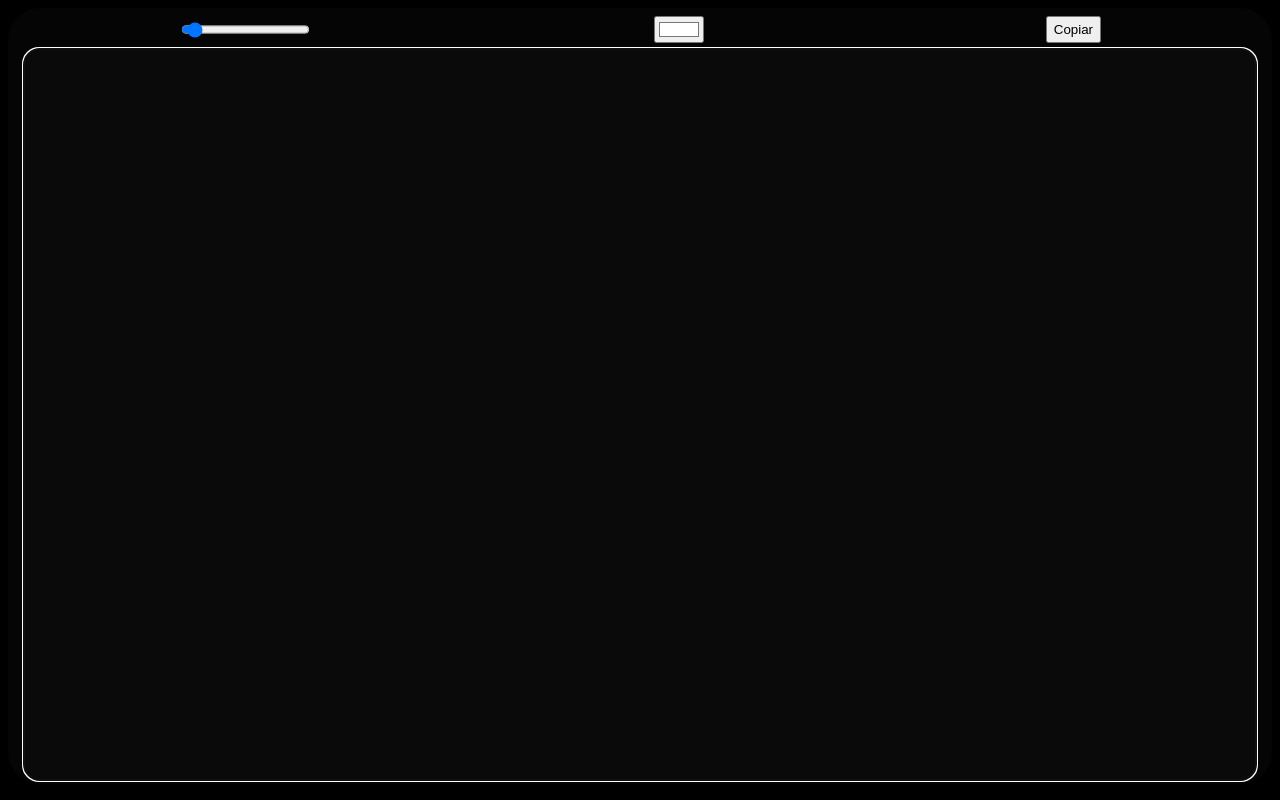
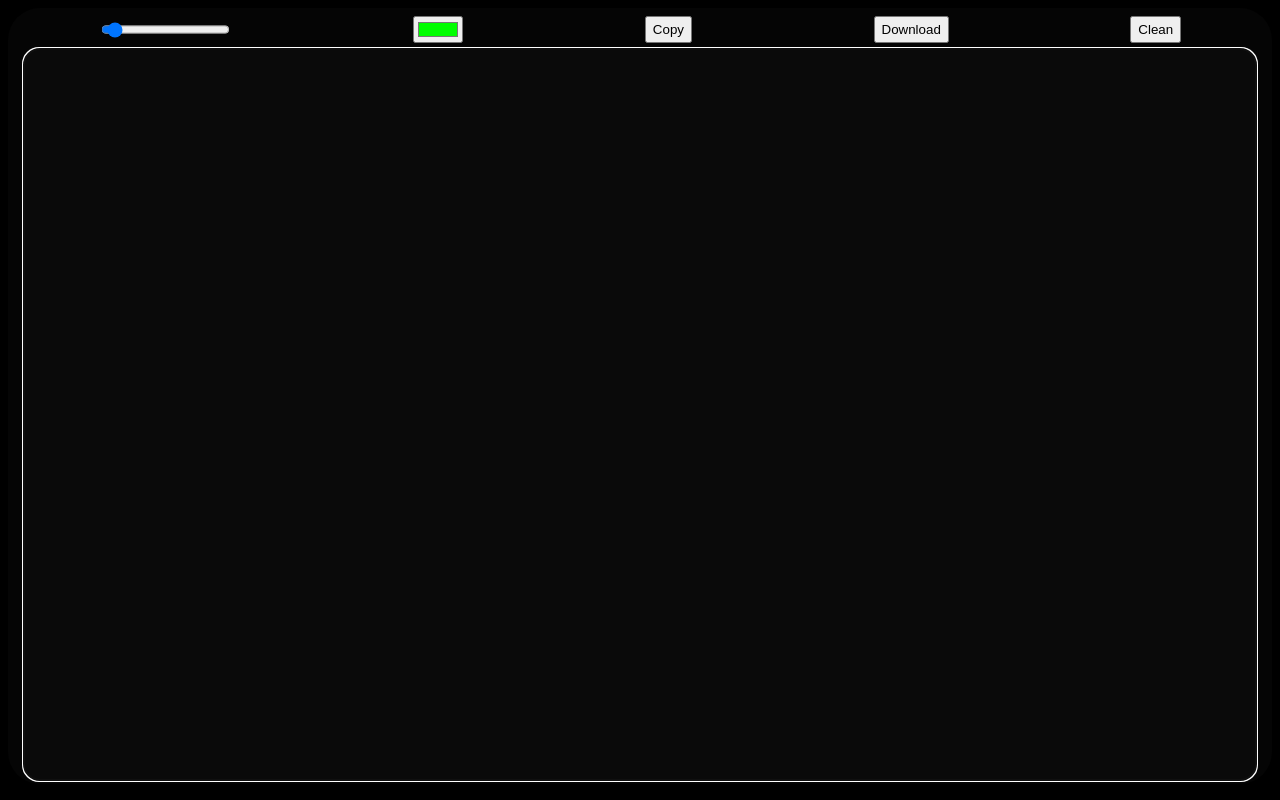
Before and after one commit to GiampieroFC/Gboard, a React (Vite) app: page / in a window 1280 px wide. Built offline with nearby package versions, Linux system fonts and the light colour scheme.

Commit message:
added scroll to change size and button to clean text

```diff
--- a/src/components/containers/EditorContainer.jsx
+++ b/src/components/containers/EditorContainer.jsx
@@ -8,7 +8,7 @@ import { useEffect } from "react"
 
 function EditorContainer() {
 
-    const [color, setColor] = useState("#ffffff")
+    const [color, setColor] = useState("#00ff00")
     const [size, setSize] = useState("18")
 
     function handlerColor(color) {
@@ -17,8 +17,10 @@ function EditorContainer() {
         document.getElementsByTagName('textarea')[0].style.color = color
     }
     function handlerSize(size) {
+
         setSize(size)
         document.getElementsByTagName('textarea')[0].style.fontSize = `${size}px`
+
     }
 
     useEffect(() => {
@@ -28,7 +30,9 @@ function EditorContainer() {
 
     function copy() {
         navigator.clipboard.writeText(document.querySelector('textarea').value)
+    }
 
+    function download(params) {
         const textToWrite = document.querySelector('textarea').value;
         const textFileAsBlob = new Blob([textToWrite], { type: 'text/plain' });
         const fileNameToSaveAs = "apuntes-clase-espanol.txt";
@@ -44,13 +48,39 @@ function EditorContainer() {
         downloadLink.click();
     }
 
+    function clean() {
+        document.querySelector('textarea').value = ''
+    }
+
+    function handlerWheel(e) {
+
+        if (e.deltaY < 0) {
+            let size = parseInt(e.target.value) + 4
+            console.log(size)
+            handlerSize(size)
+        }
+        if (e.deltaY > 0) {
+            let size = parseInt(e.target.value) - 4
+            console.log(size)
+            handlerSize(size)
+        }
+    }
+
 
     return (
         <>
             <div className="controls">
-                <input type="range" min="8" max="200" step="1" value={size} onChange={e => handlerSize(e.target.value)} />
+                <input type="range"
+                    min="8" max="200"
+                    step="1"
+                    onWheel={handlerWheel}
+                    value={size}
+                    onChange={e => handlerSize(e.target.value)}
+                />
                 <input type="color" value={color} onChange={e => handlerColor(e.target.value)} />
-                <button onClickCapture={copy}>Copiar</button>
+                <button onClickCapture={copy}>Copy</button>
+                <button onClickCapture={download}>Download</button>
+                <button onClickCapture={clean}>Clean</button>
             </div>
             <TextBox dfv={"\n"} />
         </>
```
Also changed, not shown: src/components/pures/Color.jsx (deleted, +0 -11 lines).
